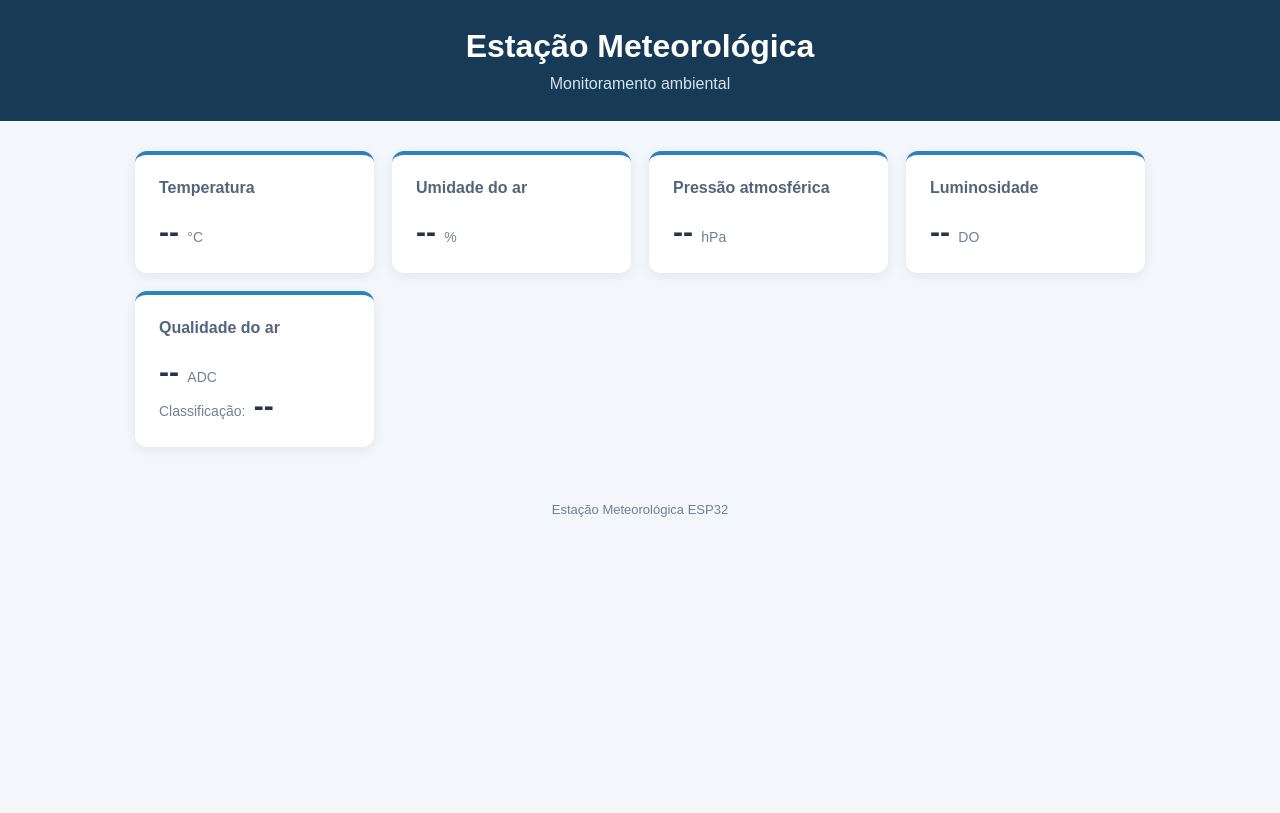
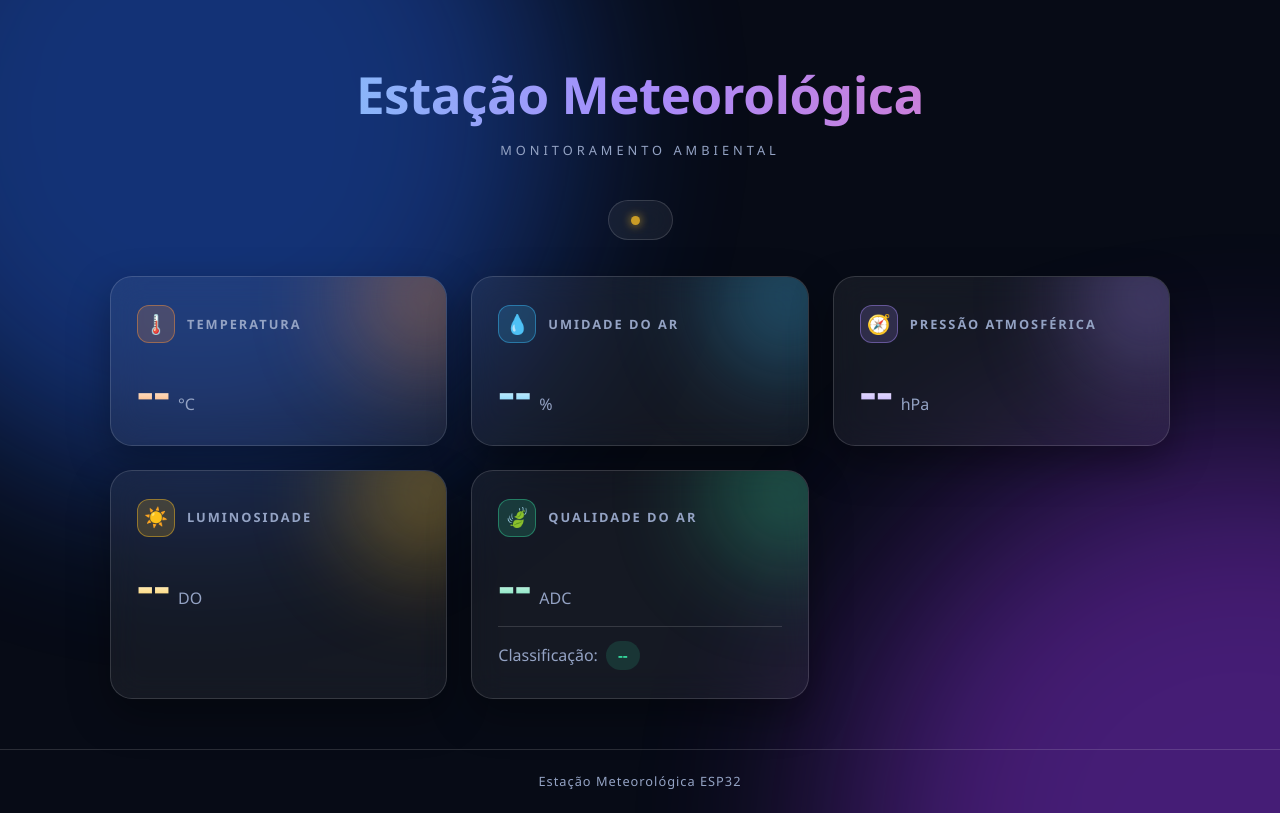
Before and after one commit to ThiagoEG/Estacao-Meteorologica-API, a Flask app: page /dashboard in a window 1280 px wide. Before the commit the page ends 517 px from the top, so only its background shows below. Run offline with Flask 3, Linux system fonts and the light colour scheme.

Commit message:
atualiza css

```diff
--- a/static/style.css
+++ b/static/style.css
@@ -1,89 +1,337 @@
+/* ==========================================================
+   Estação Meteorológica ESP32 - versão estilizada
+   Glassmorphism, fundo animado e cor própria para cada sensor
+   ========================================================== */
 
-* {
+:root {
+    --bg: #070b16;
+    --text: #f1f5ff;
+    --muted: #94a3c4;
+    --glass: rgba(255, 255, 255, 0.06);
+    --glass-border: rgba(255, 255, 255, 0.14);
+    --ok: #34d399;
+    --warn: #fbbf24;
+    --danger: #f87171;
+}
+
+*,
+*::before,
+*::after {
     box-sizing: border-box;
+    margin: 0;
+    padding: 0;
 }
 
 body {
-    margin: 0;
-    font-family: Arial, sans-serif;
-    background: #f3f6fa;
-    color: #263445;
+    min-height: 100vh;
+    display: flex;
+    flex-direction: column;
+    font-family: "Segoe UI", system-ui, -apple-system, Roboto, Arial, sans-serif;
+    color: var(--text);
+    background: var(--bg);
+    line-height: 1.5;
+    position: relative;
+    overflow-x: hidden;
 }
 
+/* ---------- Fundo com manchas de luz animadas ---------- */
+body::before,
+body::after {
+    content: "";
+    position: fixed;
+    z-index: -1;
+    width: 55vmax;
+    height: 55vmax;
+    border-radius: 50%;
+    filter: blur(90px);
+    opacity: 0.45;
+    animation: flutuar 18s ease-in-out infinite alternate;
+}
+
+body::before {
+    top: -20vmax;
+    left: -15vmax;
+    background: #2563eb;
+}
+
+body::after {
+    bottom: -25vmax;
+    right: -15vmax;
+    background: #9333ea;
+    animation-delay: -9s;
+}
+
+@keyframes flutuar {
+    to {
+        transform: translate(10vmax, 6vmax) scale(1.15);
+    }
+}
+
+/* ---------- Cabeçalho ---------- */
 header {
-    background: #173b57;
-    color: white;
-    padding: 28px 20px;
     text-align: center;
+    padding: 56px 20px 20px;
 }
 
 header h1 {
-    margin: 0 0 10px;
+    font-size: clamp(2rem, 6vw, 3.2rem);
+    font-weight: 800;
+    letter-spacing: -0.5px;
+    background: linear-gradient(90deg, #67e8f9, #a78bfa, #f472b6);
+    -webkit-background-clip: text;
+    background-clip: text;
+    -webkit-text-fill-color: transparent;
 }
 
 header p {
-    margin: 0;
-    color: #d4e5f1;
+    margin-top: 8px;
+    color: var(--muted);
+    letter-spacing: 4px;
+    text-transform: uppercase;
+    font-size: 0.8rem;
 }
 
+/* ---------- Principal ---------- */
 main {
-    max-width: 1050px;
-    margin: 30px auto;
-    padding: 0 20px;
+    flex: 1;
+    width: 100%;
+    max-width: 1100px;
+    margin: 0 auto;
+    padding: 20px 20px 50px;
 }
 
+/* ---------- Status ---------- */
 #status {
-    margin-bottom: 20px;
-    color: #526579;
-    font-size: 14px;
+    width: fit-content;
+    margin: 0 auto 36px;
+    padding: 9px 22px;
+    font-size: 0.85rem;
+    color: var(--muted);
+    background: var(--glass);
+    border: 1px solid var(--glass-border);
+    border-radius: 999px;
+    backdrop-filter: blur(12px);
+    -webkit-backdrop-filter: blur(12px);
 }
 
+#status::before {
+    content: "";
+    display: inline-block;
+    width: 9px;
+    height: 9px;
+    margin-right: 10px;
+    border-radius: 50%;
+    background: var(--warn);
+    box-shadow: 0 0 10px var(--warn);
+    animation: pulsar 1.4s infinite;
+}
+
+#status.ok::before {
+    background: var(--ok);
+    box-shadow: 0 0 10px var(--ok);
+}
+
+#status.erro {
+    color: var(--danger);
+    border-color: var(--danger);
+}
+
+#status.erro::before {
+    background: var(--danger);
+    box-shadow: 0 0 10px var(--danger);
+    animation: none;
+}
+
+@keyframes pulsar {
+
+    0%,
+    100% {
+        opacity: 1;
+    }
+
+    50% {
+        opacity: 0.25;
+    }
+}
+
+/* ---------- Cartões ---------- */
 .cards {
     display: grid;
-    grid-template-columns: repeat(auto-fit, minmax(210px, 1fr));
-    gap: 18px;
+    grid-template-columns: repeat(auto-fit, minmax(250px, 1fr));
+    gap: 24px;
 }
 
 .card {
-    background: white;
-    padding: 24px;
-    border-radius: 12px;
-    box-shadow: 0 3px 12px #172b4d12;
-    border-top: 4px solid #2d82b7;
+    --c: #67e8f9;
+    /* cor de destaque de cada cartão */
+    position: relative;
+    overflow: hidden;
+    padding: 28px 26px;
+    background: var(--glass);
+    border: 1px solid var(--glass-border);
+    border-radius: 22px;
+    backdrop-filter: blur(16px);
+    -webkit-backdrop-filter: blur(16px);
+    box-shadow: 0 16px 40px rgba(0, 0, 0, 0.35);
+    transition: transform 0.25s ease, border-color 0.25s ease, box-shadow 0.25s ease;
+}
+
+/* Brilho colorido no canto do cartão */
+.card::before {
+    content: "";
+    position: absolute;
+    top: -60px;
+    right: -60px;
+    width: 160px;
+    height: 160px;
+    border-radius: 50%;
+    background: var(--c);
+    filter: blur(50px);
+    opacity: 0.35;
+    transition: opacity 0.25s ease;
+}
+
+.card:hover {
+    transform: translateY(-6px);
+    border-color: var(--c);
+    box-shadow: 0 20px 50px rgba(0, 0, 0, 0.45), 0 0 30px -8px var(--c);
+}
+
+.card:hover::before {
+    opacity: 0.6;
+}
+
+/* Cor e ícone de cada sensor */
+.card:nth-child(1) {
+    --c: #fb923c;
+    --icone: "🌡️";
+}
+
+.card:nth-child(2) {
+    --c: #38bdf8;
+    --icone: "💧";
+}
+
+.card:nth-child(3) {
+    --c: #a78bfa;
+    --icone: "🧭";
+}
+
+.card:nth-child(4) {
+    --c: #fbbf24;
+    --icone: "☀️";
+}
+
+.card:nth-child(5) {
+    --c: #34d399;
+    --icone: "🍃";
 }
 
 .card h2 {
-    font-size: 16px;
-    margin: 0 0 18px;
-    color: #526579;
+    position: relative;
+    display: flex;
+    align-items: center;
+    gap: 12px;
+    margin-bottom: 22px;
+    font-size: 0.8rem;
+    font-weight: 600;
+    text-transform: uppercase;
+    letter-spacing: 2px;
+    color: var(--muted);
 }
 
+.card h2::before {
+    content: var(--icone);
+    display: grid;
+    place-items: center;
+    width: 38px;
+    height: 38px;
+    font-size: 1.2rem;
+    letter-spacing: 0;
+    border-radius: 12px;
+    background: color-mix(in srgb, var(--c) 18%, transparent);
+    border: 1px solid color-mix(in srgb, var(--c) 45%, transparent);
+}
+
+/* Valor principal */
 .card p {
-    margin: 0;
-    font-size: 30px;
-    font-weight: bold;
-    overflow-wrap: anywhere;
+    position: relative;
+    display: flex;
+    align-items: baseline;
+    gap: 8px;
+}
+
+.card p:first-of-type span:first-child {
+    font-size: 3.2rem;
+    font-weight: 800;
+    line-height: 1;
+    font-variant-numeric: tabular-nums;
+    background: linear-gradient(180deg, #ffffff 30%, var(--c));
+    -webkit-background-clip: text;
+    background-clip: text;
+    -webkit-text-fill-color: transparent;
 }
 
 .unit {
-    font-size: 14px;
-    font-weight: normal;
-    color: #718096;
+    font-size: 1rem;
+    font-weight: 500;
+    color: var(--muted);
 }
 
-footer {
-    text-align: center;
-    padding: 25px;
-    color: #718096;
-    font-size: 13px;
+/* Linha da classificação da qualidade do ar */
+.card p+p {
+    margin-top: 16px;
+    padding-top: 14px;
+    border-top: 1px solid var(--glass-border);
+    align-items: center;
 }
 
-@media (max-width: 480px) {
-    header h1 {
-        font-size: 23px;
+#qualidade_ar {
+    padding: 3px 12px;
+    font-size: 0.95rem;
+    font-weight: 700;
+    color: var(--c);
+    background: color-mix(in srgb, var(--c) 15%, transparent);
+    border-radius: 999px;
+}
+
+/* Classes opcionais, aplique via JS na classificação */
+#qualidade_ar.boa {
+    color: var(--ok);
+    background: rgba(52, 211, 153, 0.15);
+}
+
+#qualidade_ar.moderada {
+    color: var(--warn);
+    background: rgba(251, 191, 36, 0.15);
+}
+
+#qualidade_ar.ruim {
+    color: var(--danger);
+    background: rgba(248, 113, 113, 0.15);
+}
+
+/* ---------- Rodapé ---------- */
+footer {
+    padding: 22px;
+    text-align: center;
+    font-size: 0.8rem;
+    letter-spacing: 1px;
+    color: var(--muted);
+    border-top: 1px solid var(--glass-border);
+}
+
+/* ---------- Responsivo ---------- */
+@media (max-width: 600px) {
+    header {
+        padding-top: 36px;
     }
 
-    .card p {
-        font-size: 26px;
+    .cards {
+        grid-template-columns: 1fr;
+    }
+
+    .card p:first-of-type span:first-child {
+        font-size: 2.7rem;
     }
 }
```
